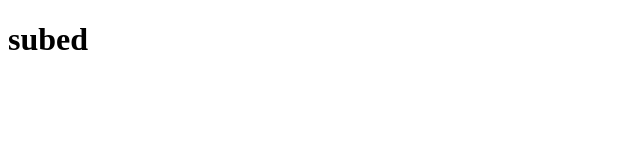
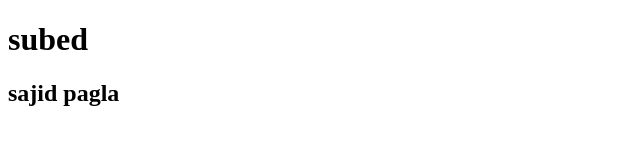
Before and after one commit to subedhussain/repo11, a plain HTML site: page index.html in a window 1280 px wide. Shown: the whole page, without its empty margins (0-640 px from the left). Drawn offline with Linux system fonts and the light colour scheme.

Commit message:
h2 added

```diff
--- a/index.html
+++ b/index.html
@@ -10,6 +10,7 @@
 
 <body>
     <h1>subed</h1>
+    <h2>sajid pagla</h2>
 
 </body>
 
```
